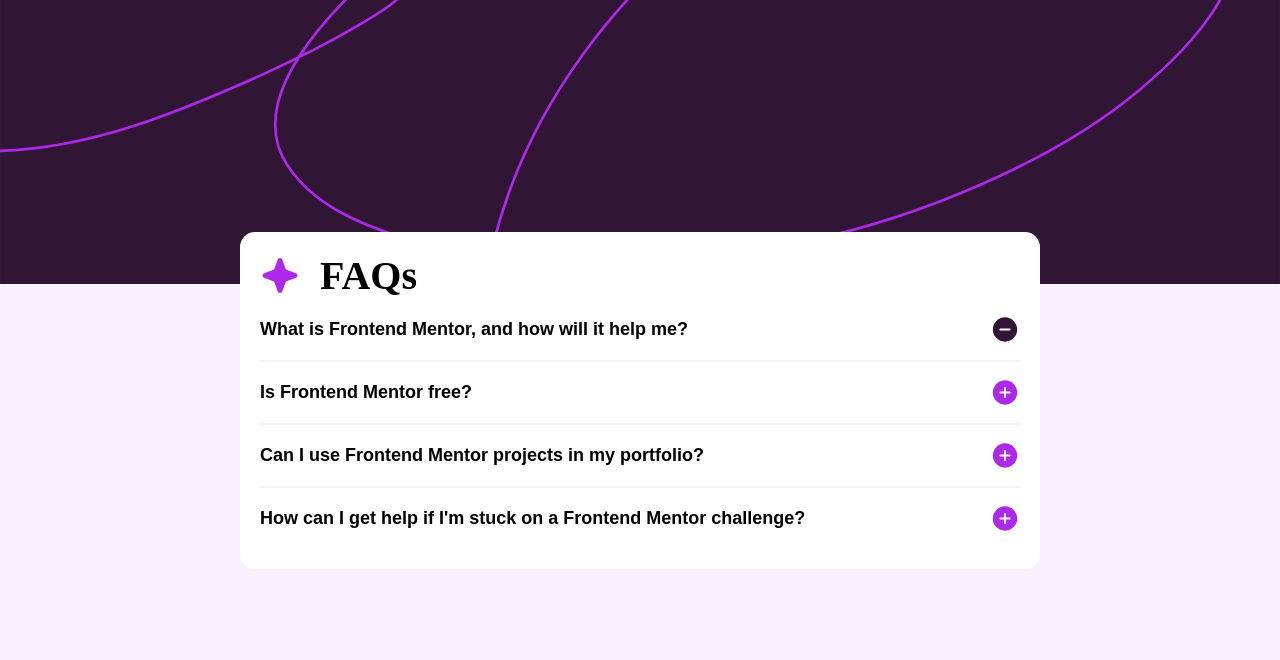
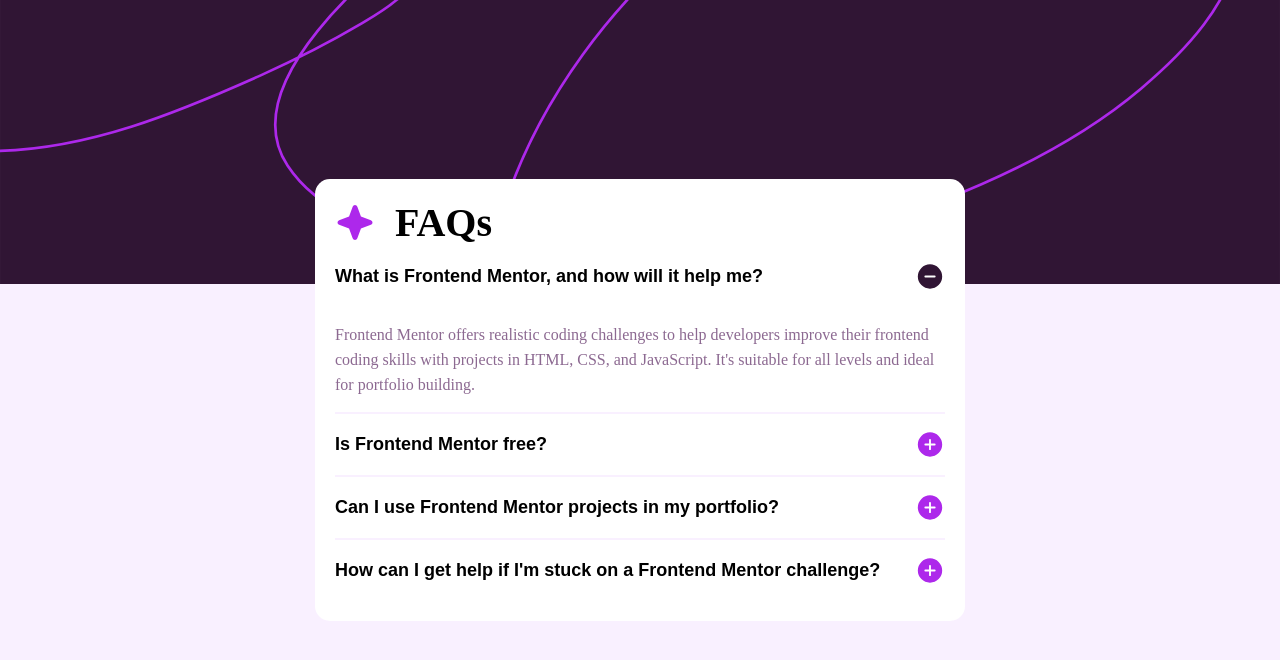
Before and after one commit to Justfemi/frontendMentor, a plain HTML site: page FAQ-accordion/index.html in a window 1280 px wide. Both pictures are taken after a click on the button "What is Frontend Mentor, and how will it help me?". Drawn offline with Linux system fonts and the light colour scheme.

Commit message:
fixed some buds

```diff
--- a/FAQ-accordion/app.js
+++ b/FAQ-accordion/app.js
@@ -1,18 +1,25 @@
-const faqBtns = document.querySelectorAll('.accordion-btn');
-const faqDescription = document.querySelector('.faq-answer');
+const faqBtns = document.querySelectorAll('.faq-btn');
 const plusBtn = document.querySelector('.plus');
 const minusBtn = document.querySelector('.minus');
 
 faqBtns.forEach(btn => {
   btn.addEventListener('click', () => {
-    faqDescription.classList.toggle('active')
+    const faqDescription = btn.nextElementSibling;
 
-    if(faqDescription.style.maxHeight) {
-      faqDescription.style.maxHeight = null
+    document.querySelectorAll('.faq-answer').forEach(answer => {
+      if (answer !== faqDescription) {
+        answer.classList.remove('active');
+        answer.style.maxHeight = null;
+      }
+    });
+
+    faqDescription.classList.toggle('active');
+    if (faqDescription.style.maxHeight) {
+      faqDescription.style.maxHeight = null;
       plusBtn.style.display = 'block'
       minusBtn.style.display = 'none'
     } else {
-      faqDescription.style.maxHeight = faqDescription.scrollHeight + 'px'
+      faqDescription.style.maxHeight = faqDescription.scrollHeight + 'px';
       plusBtn.style.display = 'none'
       minusBtn.style.display = 'block'
     }
--- a/FAQ-accordion/index.html
+++ b/FAQ-accordion/index.html
@@ -14,7 +14,7 @@
     </div>
     <div class="faq-container">
       <div class="single-faq top">
-        <button class="accordion-btn">
+        <button class="faq-btn">
           What is Frontend Mentor, and how will it help me?
 
           <div class="icons">
@@ -35,7 +35,7 @@
 
     <div class="faq-container">
       <div class="single-faq top">
-        <button class="accordion-btn">
+        <button class="faq-btn">
           Is Frontend Mentor free?
 
           <div class="icons">
@@ -55,7 +55,7 @@
 
     <div class="faq-container">
       <div class="single-faq top">
-        <button class="accordion-btn">
+        <button class="faq-btn">
           Can I use Frontend Mentor projects in my portfolio?
 
           <div class="icons">
@@ -75,7 +75,7 @@
 
     <div class="faq-container">
       <div class="single-faq">
-        <button class="accordion-btn">
+        <button class="faq-btn">
           How can I get help if I'm stuck on a Frontend Mentor challenge?
 
           <div class="icons">
--- a/FAQ-accordion/style.css
+++ b/FAQ-accordion/style.css
@@ -17,7 +17,7 @@
 
 #container {
   background-color: hsl(0, 0%, 100%);
-  max-width: 800px;
+  max-width: 650px;
   border-radius: 15px;
   padding: 20px;
 
@@ -43,7 +43,7 @@
       /* border: solid yellow; */
 
       > .faq-answer {
-        height: 0;
+        max-height: 0;
         overflow: hidden;
         background-color: hsl(0, 0%, 100%);
         transition: height 300ms ease-in-out;
```
